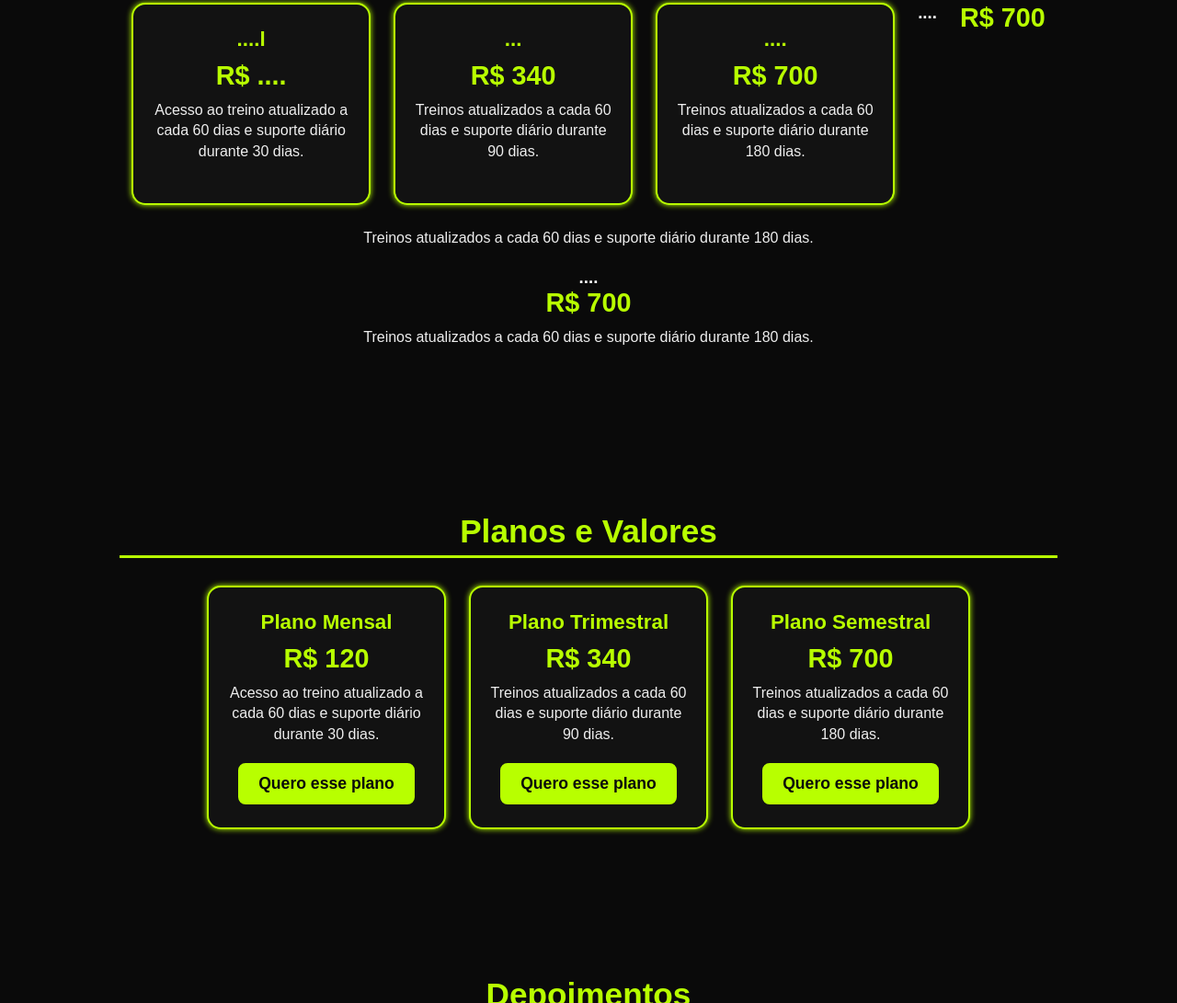
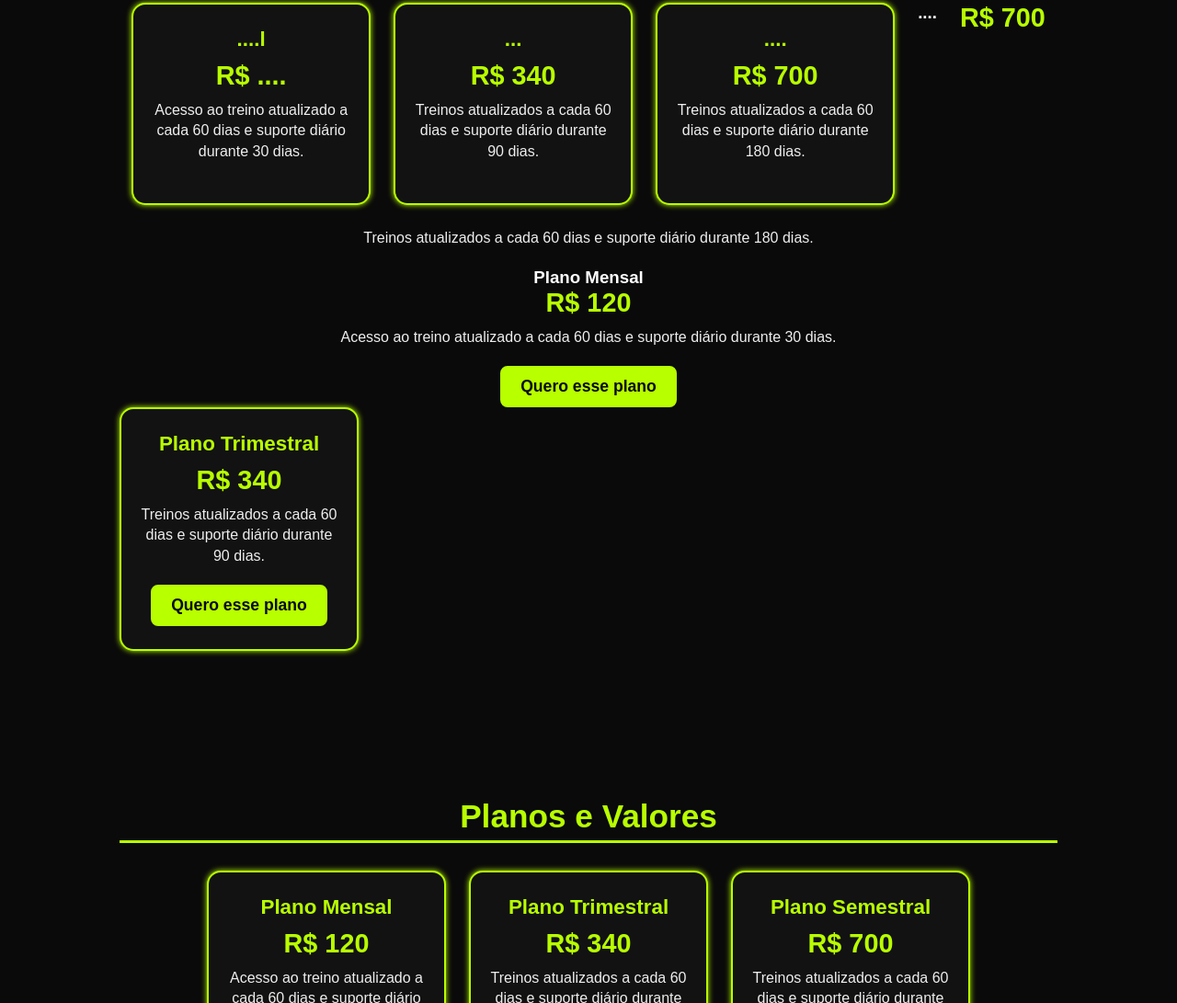
Before and after one commit to sasa452163262/fabiogalante-site, a plain HTML site: page index.html in a window 1280 px wide. Shown: the part 1314-2405 px from the top of the page at 92% size. Drawn offline with Linux system fonts and the light colour scheme.

Commit message:
Update index.html

```diff
--- a/index.html
+++ b/index.html
@@ -455,10 +455,16 @@
         <div class="plan-price">R$ 700</div>
         <div class="plan-desc">Treinos atualizados a cada 60 dias e suporte diário durante 180 dias.</div>
       </div>
-      <h3>....</h3>
-        <div class="plan-price">R$ 700</div>
-        <div class="plan-desc">Treinos atualizados a cada 60 dias e suporte diário durante 180 dias.</div>
+      <h3>Plano Mensal</h3>
+        <div class="plan-price">R$ 120</div>
+        <div class="plan-desc">Acesso ao treino atualizado a cada 60 dias e suporte diário durante 30 dias.</div>
+        <a href="https://wa.me/5518997598196" target="_blank" rel="noopener noreferrer" class="btn-contact">Quero esse plano</a>
       </div>
+      <div class="plan-card">
+        <h3>Plano Trimestral</h3>
+        <div class="plan-price">R$ 340</div>
+        <div class="plan-desc">Treinos atualizados a cada 60 dias e suporte diário durante 90 dias.</div>
+        <a href="https://wa.me/5518997598196" target="_blank" rel="noopener noreferrer" class="btn-contact">Quero esse plano</a>
     </div>
   </section>
 
```
